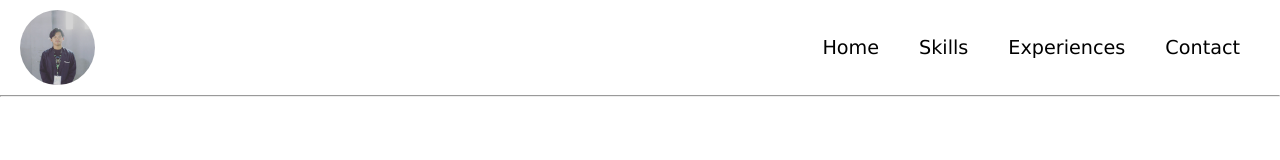
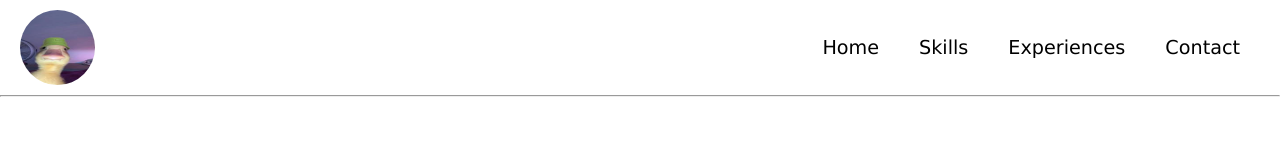
Before and after one commit to revou-fundamental-course/03-mar-25-DarinJSE, a plain HTML site: page index.html in a window 1280 px wide. Drawn offline with Linux system fonts and the light colour scheme; files whose address does not match are found by name.

Commit message:
Mengganti sementara logo

```diff
--- a/css/style.css
+++ b/css/style.css
@@ -25,7 +25,9 @@ body {
 
 .nav-container .logo img {
     width: 75px;
+    height: 75px;
     border-radius: 50%;
+    margin-right: 10px;
 }
 
 .nav-container .navbar {
--- a/index.html
+++ b/index.html
@@ -12,7 +12,7 @@
     <header class="nav-container">
 
         <div class="logo">
-            <img src="resources\me.jpg" alt="Foto Profil Logo Protofolio">
+            <img src="resources\Logo.jpeg" alt="Foto Profil Logo Protofolio">
         </div>
 
         <nav class="navbar">
```
Also changed, not shown: resources/Logo.jpeg (added), resources/me.jpg (deleted).
